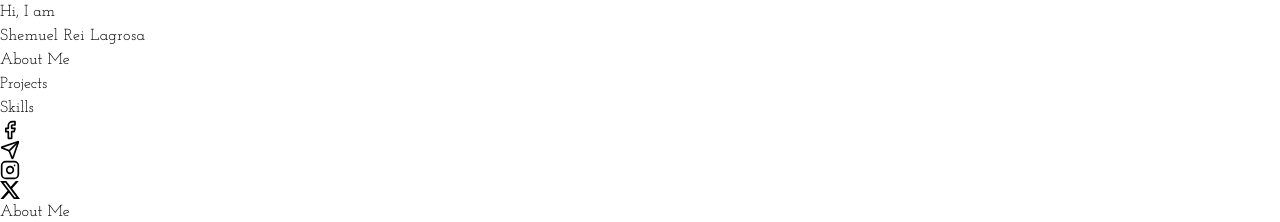
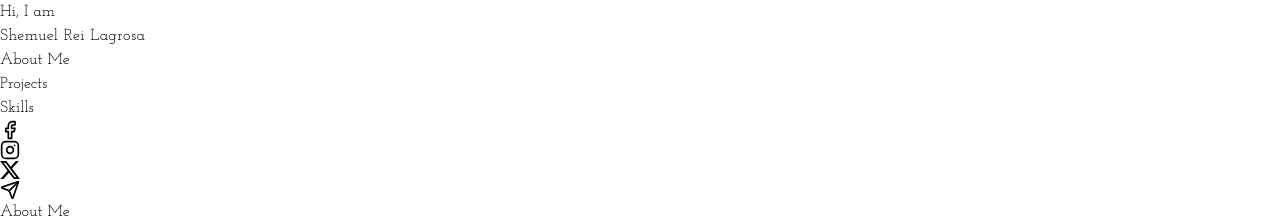
Before and after one commit to TimmyhalfZombie/lagrosaportfolio, a React (Vite) app: page / in a window 1280 px wide. Shown: the top 222 px of the page. Built offline with nearby package versions, Linux system fonts and the light colour scheme.

Commit message:
first commit

```diff
--- a/index.html
+++ b/index.html
@@ -2,9 +2,10 @@
 <html lang="en">
   <head>
     <meta charset="UTF-8" />
-    <link rel="icon" type="image/svg+xml" href="/vite.svg" />
+    <!-- Updated favicon link to point to the new S logo -->
+    <link rel="icon" type="image/svg+xml" href="/favicon.svg" />
     <meta name="viewport" content="width=device-width, initial-scale=1.0" />
-    <title>Portfolio</title>
+    <title>Lagrosa | Portfolio</title>
   </head>
   <body>
     <div id="root"></div>
--- a/src/components/sections/Footer.tsx
+++ b/src/components/sections/Footer.tsx
@@ -7,10 +7,10 @@ export const Footer = () => {
     <>
     <footer className="mt-28 border-t border-gray-800 pt-12 pb-0 animate-fade-in delay-700">
       <div className="flex justify-center gap-8 mb-2">
-        <SocialIcon Icon={Facebook} href="#" />
-        <SocialIcon Icon={Instagram} href="#" />
-        <SocialIcon Icon={XIcon} href="#" />
-        <SocialIcon Icon={Send} href="#" />
+        <SocialIcon Icon={Facebook} href="https://www.facebook.com/share/1ADVQ2LdQM/" />
+        <SocialIcon Icon={Instagram} href="https://www.instagram.com/5_whole_pizza/" />
+        <SocialIcon Icon={XIcon} href="https://x.com/Gawgawaw" />
+        <SocialIcon Icon={Send} href="https://telegram.org/dl" />
       </div>
       <p className="text-center font-josefin text-sm text-gray-500 -mb-8">
         Copyright © 2024 Shemuel Rei Lagrosa. All Rights Reserved.
--- a/src/components/sections/Navigation.tsx
+++ b/src/components/sections/Navigation.tsx
@@ -22,10 +22,10 @@ export const Navigation = ({ activeTab, scrollToSection }: NavigationProps) => {
 
         {/* Social Icons */}
         <div className="flex-1 flex justify-center items-center gap-6 py-4 border-l border-r border-gray-700 md:border-l border-t md:border-t-0">
-          <SocialIcon Icon={Facebook} href="#" />
-          <SocialIcon Icon={Send} href="#" />
-          <SocialIcon Icon={Instagram} href="#" />
-          <SocialIcon Icon={XIcon} href="#" />
+          <SocialIcon Icon={Facebook} href="https://www.facebook.com/share/1ADVQ2LdQM/" />
+          <SocialIcon Icon={Instagram} href="https://www.instagram.com/5_whole_pizza/" />
+          <SocialIcon Icon={XIcon} href="https://x.com/Gawgawaw" />
+          <SocialIcon Icon={Send} href="https://telegram.org/dl" />
         </div>
       </div>
     </nav>
```
Also changed, not shown: public/favicon.svg (added).
